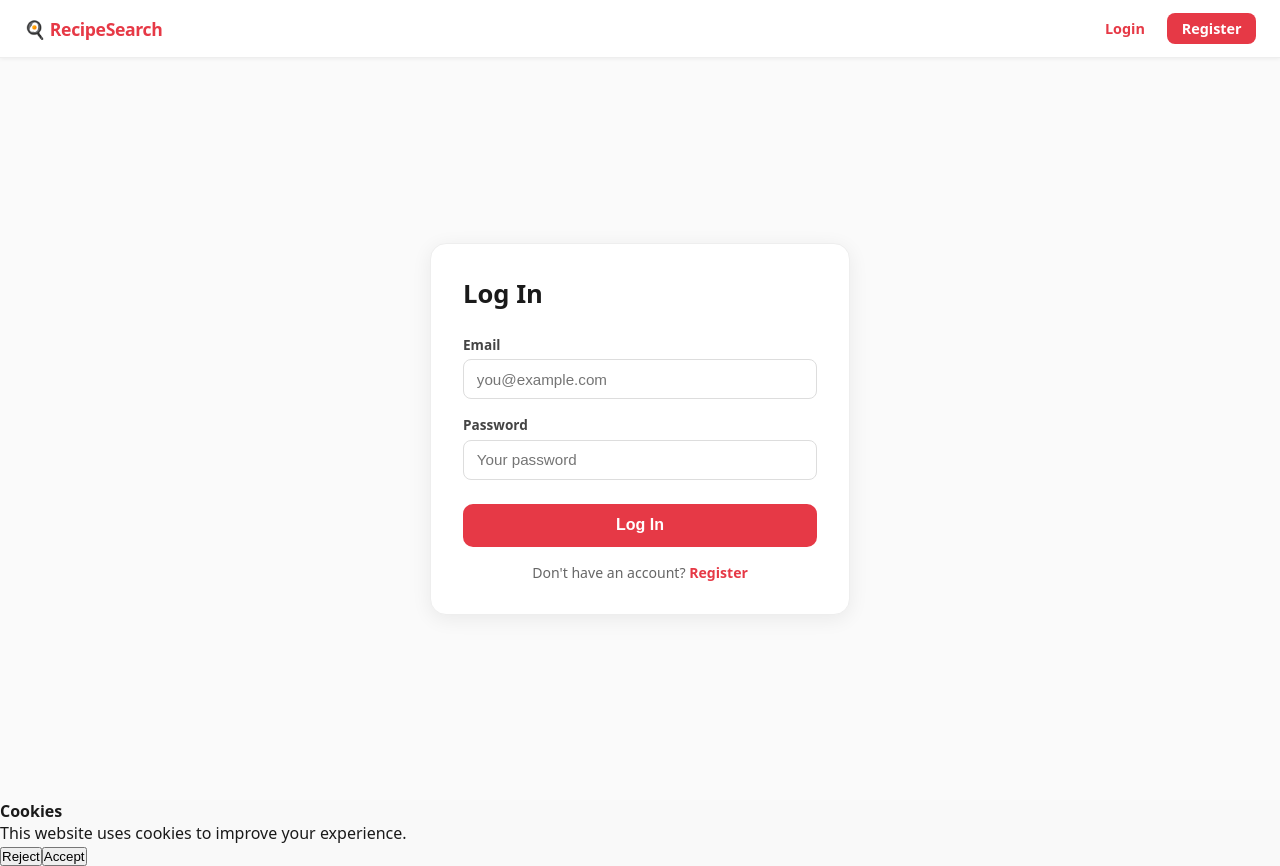
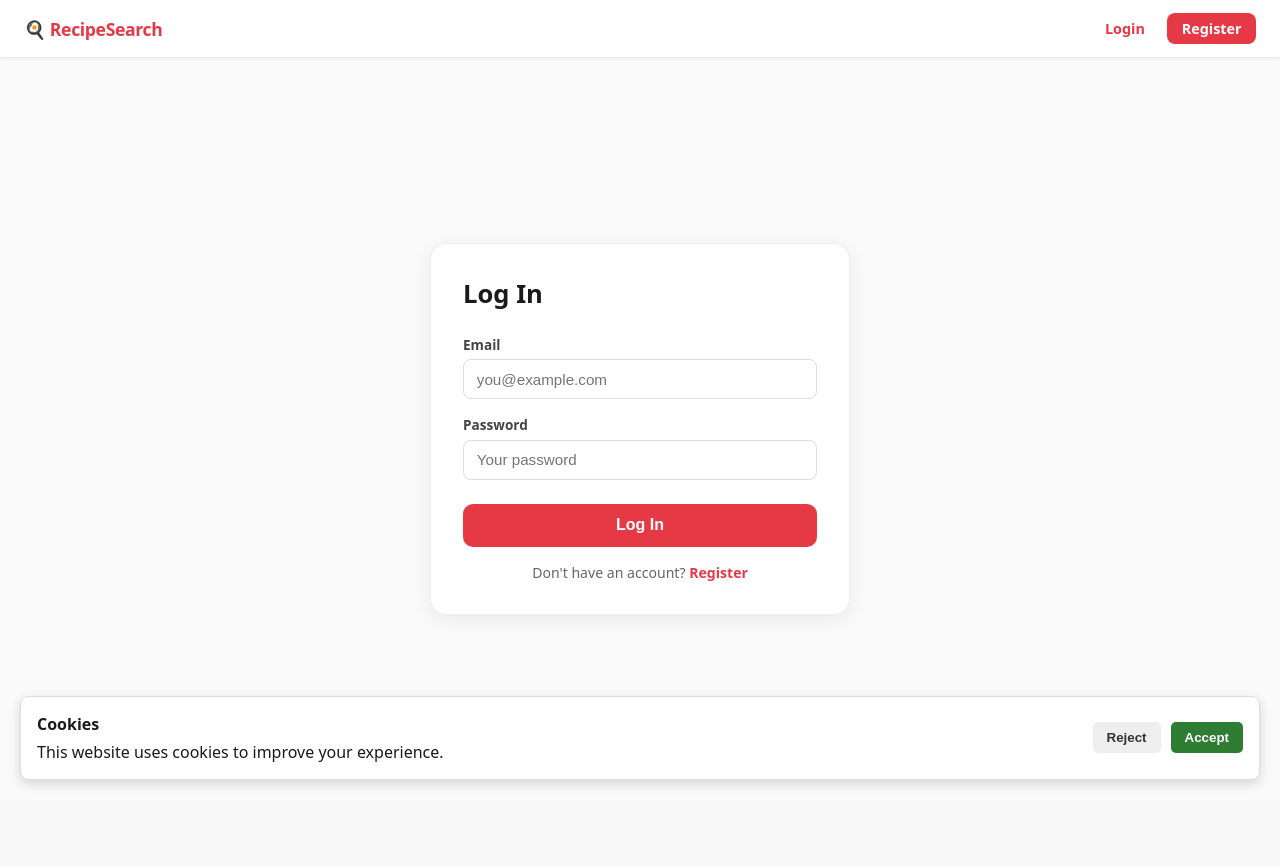
Before and after one commit to HosseinAmo/recipe-search-engine, a React (Vite) app in the folder recipe-engine/client/: page /login in a window 1280 px wide. After the commit the page ends 800 px from the top, so only its background shows below. Built offline with nearby package versions, Linux system fonts and the light colour scheme; no server answers.

Commit message:
Add styles for cookies consent popup

```diff
--- a/recipe-engine/client/src/index.css
+++ b/recipe-engine/client/src/index.css
@@ -3,3 +3,79 @@
 body { font-family: system-ui, sans-serif; background: #f9f9f9; color: #1a1a1a; }
 a { color: inherit; text-decoration: none; }
 button { cursor: pointer; }
+
+
+/* Cookie consent popup */
+.cookie-consent {
+  position: fixed;
+  left: 20px;
+  right: 20px;
+  bottom: 20px;
+  z-index: 1000;
+
+  background-color: white;
+  border: 1px solid #ddd;
+  border-radius: 8px;
+  padding: 16px;
+
+  display: flex;
+  justify-content: space-between;
+  align-items: center;
+  gap: 16px;
+
+  box-shadow: 0 4px 12px rgba(0, 0, 0, 0.15);
+}
+
+.cookie-consent-text {
+  max-width: 700px;
+}
+
+.cookie-consent-text p {
+  margin-top: 6px;
+  line-height: 1.4;
+}
+
+.cookie-consent-buttons {
+  display: flex;
+  gap: 10px;
+}
+
+.cookie-consent-buttons button {
+  padding: 8px 14px;
+  border-radius: 5px;
+  border: none;
+  font-weight: 600;
+}
+
+.cookie-accept-button {
+  background-color: #2e7d32;
+  color: white;
+}
+
+.cookie-reject-button {
+  background-color: #eeeeee;
+  color: #333;
+}
+
+.cookie-accept-button:hover {
+  background-color: #256628;
+}
+
+.cookie-reject-button:hover {
+  background-color: #dddddd;
+}
+
+@media (max-width: 600px) {
+  .cookie-consent {
+    flex-direction: column;
+    align-items: flex-start;
+  }
+
+  .cookie-consent-buttons {
+    width: 100%;
+  }
+
+  .cookie-consent-buttons button {
+    flex: 1;
+  }
+}
```
